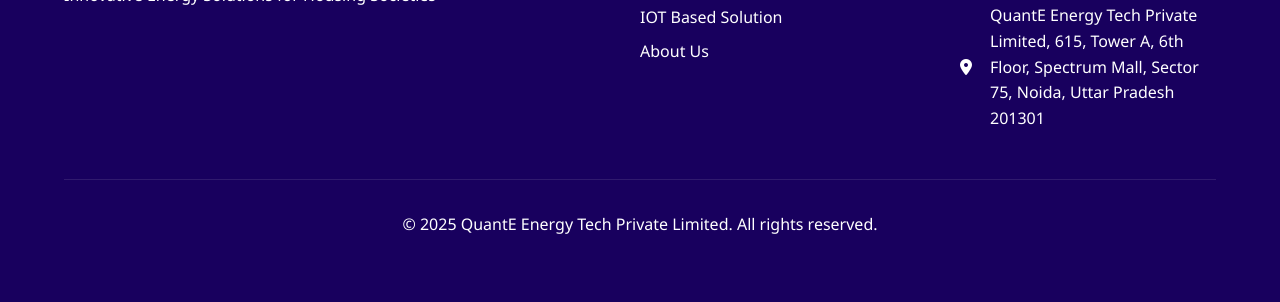
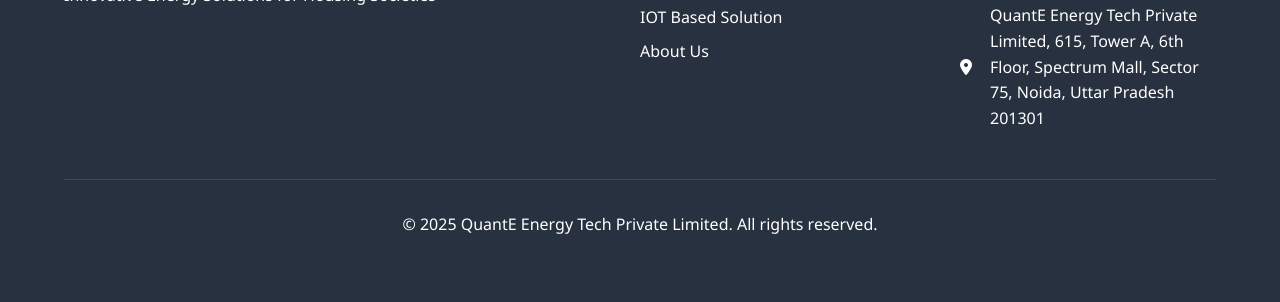
Before and after one commit to quante-energy/-quante-energy-website, a website built with webpack: page index.html in a window 1280 px wide. Shown: the part 9837-10139 px from the top of the page. Built offline with nearby package versions, Linux system fonts and the light colour scheme; files whose address does not match are found by name.

Commit message:
background color changes

```diff
--- a/css/style.css
+++ b/css/style.css
@@ -51,7 +51,7 @@
   --secondary-color: #00c853;
   --text-color: #000000;
   --light-bg: #f0f9f4;
-  --dark-bg: #18005e;
+  --dark-bg: #27313f;
   --transition: all 0.3s ease;
 }
 
```
